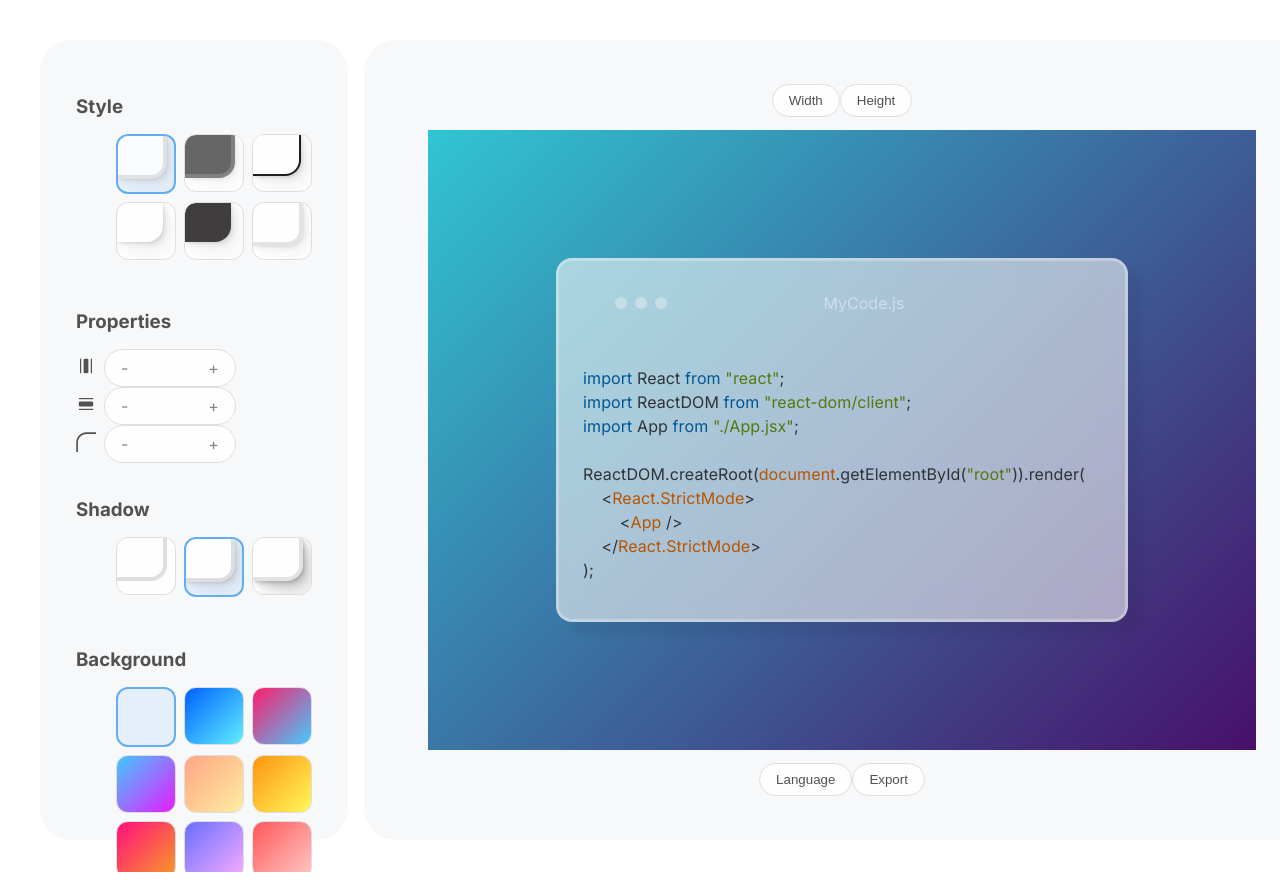
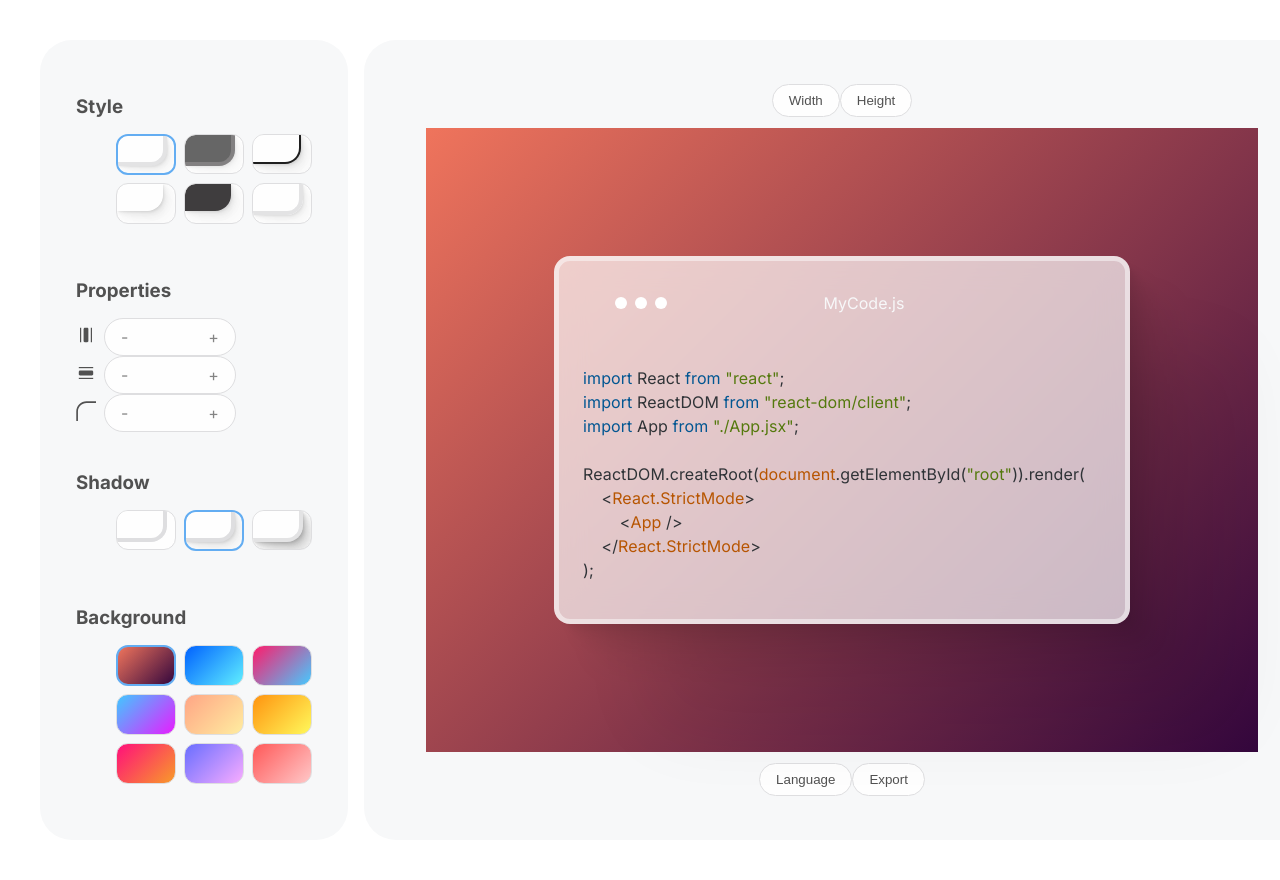
Before and after one commit to AustinChiatto/crumb, a React (Vite) app: page /code-to-img in a window 1280 px wide. Shown: the top 880 px of the page. Built offline with nearby package versions, Linux system fonts and the light colour scheme.

Commit message:
hooked up box shadow options

```diff
--- a/src/CodeToImgContext.jsx
+++ b/src/CodeToImgContext.jsx
@@ -17,23 +17,99 @@ export function useUpdateValues() {
 }
 
 export function CodeToImgProvider({ children }) {
-    // default values
-    const containerStyle = 1;
-    const propPaddingInline = 1;
-    const propPaddingBlock = 1;
-    const propBorderRadius = 1;
-    const shadowStyle = 1;
-    const backgroundStyle = 1;
-    // state of image based on values set in sidebar of codeToImg tool
-    const [inputValue, setInputValue] = useState([containerStyle, propPaddingInline, propPaddingBlock, propBorderRadius, shadowStyle, backgroundStyle]);
+    // default state for container style
+    // ===========================
+    const [containerStyleState, setContainerStyleState] = useState([
+        { key: 0, index: 0, active: true, icon: true, customStyle: { opacity: "0.85", background: "#fefefe", borderRight: "0.25rem solid #dedee0", borderBottom: "0.25rem solid #dedee0" }, containerStyle: { background: "rgba(254,254,254,0.7)", border: "0.33rem solid rgba(254,254,254,0.5)", backdropFilter: "blur(1rem)" } },
+        { key: 1, index: 1, active: false, icon: true, customStyle: { opacity: "0.65", background: "#151515", borderRight: "0.25rem solid #3f3d3e", borderBottom: "0.25rem solid #3f3d3e" }, containerStyle: { background: "rgba(35,35,35,0.9)", border: "0.33rem solid #a5aab330", backdropFilter: "blur(1rem)" } },
+        { key: 2, index: 2, active: false, icon: true, customStyle: { background: "#fefefe", borderRight: "0.125rem solid #1e1e1e", borderBottom: "0.125rem solid #1e1e1e" }, containerStyle: { background: "#F7F8F999", border: "0.250rem solid #3f3d3e", backdropFilter: "blur(1rem)" } },
+        { key: 3, index: 3, active: false, icon: true, customStyle: {}, containerStyle: { background: "rgba(254,254,254,0.7)", border: "none" } },
+        { key: 4, index: 4, active: false, icon: true, customStyle: { background: "#3f3d3e" }, containerStyle: { background: "rgba(35,35,35,0.86)", border: "none" } },
+        { key: 5, index: 5, active: false, icon: true, customStyle: { opacity: "0.85", borderRight: "0.25rem solid #dedee0", borderBottom: "0.25rem solid #dedee0" }, containerStyle: { background: "#F7F8F999", border: "none", backdropFilter: "blur(1rem)" } },
+    ]);
 
-    // toggle active state for clicked value
-    // update property numerical values
-    function updateValues(index, active) {}
+    const handleContainerStyle = (optionId) => {
+        const updateUserOption = containerStyleState.map((option) => ({
+            ...option,
+            active: option.index === optionId,
+        }));
+        setContainerStyleState(updateUserOption);
+    };
+
+    // default state for shadow style
+    // ===========================
+    const [containerShadowState, setContainerShadowState] = useState([
+        {
+            key: 0,
+            index: 0,
+            active: false,
+            icon: true,
+            customStyle: { opacity: "1", background: "#fefefe", borderRight: "0.25rem solid #dedee0", borderBottom: "0.25rem solid #dedee0", boxShadow: "none" },
+            shadowStyle: { boxShadow: "none" },
+        },
+        {
+            key: 1,
+            index: 1,
+            active: true,
+            icon: true,
+            customStyle: { opacity: "1", background: "#fefefe", borderRight: "0.25rem solid #dedee0", borderBottom: "0.25rem solid #dedee0" },
+            shadowStyle: { boxShadow: `2.8px 2.8px 2.2px rgba(0, 0, 0, 0.02), 6.7px 6.7px 5.3px rgba(0, 0, 0, 0.028), 12.5px 12.5px 10px rgba(0, 0, 0, 0.035), 22.3px 22.3px 17.9px rgba(0, 0, 0, 0.042), 41.8px 41.8px 33.4px rgba(0, 0, 0, 0.05), 100px 100px 80px rgba(0, 0, 0, 0.07)` },
+        },
+        {
+            key: 2,
+            index: 2,
+            active: false,
+            icon: true,
+            customStyle: { opacity: "0.85", background: "#fefefe", borderRight: "0.25rem solid #dedee0", borderBottom: "0.25rem solid #dedee0", boxShadow: `0.4px 0.4px 0.7px rgba(0, 0, 0, 0.023), 0.8px 0.9px 1.5px rgba(0, 0, 0, 0.041), 1.4px 1.4px 2.5px rgba(0, 0, 0, 0.054), 2.1px 2.2px 3.8px rgba(0, 0, 0, 0.064), 3px 3.1px 5.5px rgba(0, 0, 0, 0.07), 4.3px 4.4px 7.8px rgba(0, 0, 0, 0.074), 6px 6.3px 11.1px rgba(0, 0, 0, 0.075), 8.8px 9.1px 16.1px rgba(0, 0, 0, 0.074), 13.5px 14.1px 24.8px rgba(0, 0, 0, 0.072), 24px 25px 44px rgba(0, 0, 0, 0.07)` },
+            shadowStyle: { boxShadow: `0.4px 0.4px 0.7px rgba(0, 0, 0, 0.023), 0.8px 0.9px 1.5px rgba(0, 0, 0, 0.041), 1.4px 1.4px 2.5px rgba(0, 0, 0, 0.054), 2.1px 2.2px 3.8px rgba(0, 0, 0, 0.064), 3px 3.1px 5.5px rgba(0, 0, 0, 0.07), 4.3px 4.4px 7.8px rgba(0, 0, 0, 0.074), 6px 6.3px 11.1px rgba(0, 0, 0, 0.075), 8.8px 9.1px 16.1px rgba(0, 0, 0, 0.074), 13.5px 14.1px 24.8px rgba(0, 0, 0, 0.072), 24px 25px 44px rgba(0, 0, 0, 0.07)` },
+        },
+    ]);
+
+    const handleContainerShadow = (optionId) => {
+        const updateUserOption = containerShadowState.map((option) => ({
+            ...option,
+            active: option.index === optionId,
+        }));
+        setContainerShadowState(updateUserOption);
+    };
+
+    // default state for background styles
+    // ===========================
+    const [backgroundStyleState, setBackgroundStyleState] = useState([
+        { key: 0, index: 0, active: true, backgroundStyle: "linear-gradient(135deg, #ef745c 0%, #34073d 100%)" },
+        { key: 1, index: 1, active: false, backgroundStyle: "linear-gradient(135deg, #0061ff 0%, #60efff 100%)" },
+        { key: 2, index: 2, active: false, backgroundStyle: "linear-gradient(135deg, #ff1b6b 0%, #45caff 100%)" },
+        { key: 3, index: 3, active: false, backgroundStyle: "linear-gradient(135deg, #40c9ff 0%, #e81cff 100%)" },
+        { key: 4, index: 4, active: false, backgroundStyle: "linear-gradient(135deg, #ffa585 0%, #ffeda0 100%)" },
+        { key: 5, index: 5, active: false, backgroundStyle: "linear-gradient(135deg, #ff930f 0%, #fff95b 100%)" },
+        { key: 6, index: 6, active: false, backgroundStyle: "linear-gradient(135deg, #ff0f7b 0%, #f89b29 100%)" },
+        { key: 7, index: 7, active: false, backgroundStyle: "linear-gradient(135deg, #696eff 0%, #f8acff 100%)" },
+        { key: 8, index: 8, active: false, backgroundStyle: "linear-gradient(135deg, #ff5858 0%, #ffc8c8 100%)" },
+    ]);
+
+    const handleBackground = (optionId) => {
+        const updateUserOption = backgroundStyleState.map((option) => ({
+            ...option,
+            active: option.index === optionId,
+        }));
+        setBackgroundStyleState(updateUserOption);
+    };
+
+    const contextValues = {
+        containerStyles: containerStyleState,
+        BoxShadowStyles: containerShadowState,
+        backgroundStyles: backgroundStyleState,
+    };
+
+    const contextUpdate = {
+        handleContainerStyle: handleContainerStyle,
+        handleContainerShadow: handleContainerShadow,
+        handleBackground: handleBackground,
+    };
 
     return (
-        <codeToImgContext.Provider value={"value"}>
-            <updateValuesContext.Provider value={"value"}>{children}</updateValuesContext.Provider>
+        <codeToImgContext.Provider value={contextValues}>
+            <updateValuesContext.Provider value={contextUpdate}>{children}</updateValuesContext.Provider>
         </codeToImgContext.Provider>
     );
 }
--- a/src/components/CodeToImg/Output/OutputDisplay/RenderedImage/RenderedHeader/RenderedHeader.module.scss
+++ b/src/components/CodeToImg/Output/OutputDisplay/RenderedImage/RenderedHeader/RenderedHeader.module.scss
@@ -3,7 +3,7 @@
 
 // container
 .Header {
-    color: #F7F8F980;
+    color: #F7F8F9;
     @include m.flex(flex-start, center);
     margin-bottom: 1rem;
 }
@@ -22,7 +22,7 @@
     width: 0.75rem;
     aspect-ratio: 1/1;
     border-radius: 50%;
-    background: #F7F8F960;
+    background: #Fff;
 }
 
 .BrowserButton + .BrowserButton {
--- a/src/components/CodeToImg/Output/OutputDisplay/RenderedImage/RenderedImage.jsx
+++ b/src/components/CodeToImg/Output/OutputDisplay/RenderedImage/RenderedImage.jsx
@@ -1,19 +1,30 @@
+// context
+import { useCodeToImg } from "../../../../../CodeToImgContext";
+
 // components
 import RenderedHeader from "./RenderedHeader/RenderedHeader";
 import UserInput from "./UserInput/UserInput";
 
 // styles
 import styles from "./RenderedImage.module.scss";
-import ButtonPrimary from "../../../../global/ButtonPrimary/ButtonPrimary";
 
 export default function RenderedImage({ toImageRef }) {
+    const { containerStyles, BoxShadowStyles, backgroundStyles } = useCodeToImg();
+
+    const containerMatch = containerStyles.find((e) => e.active);
+    const shadowMatch = BoxShadowStyles.find((e) => e.active);
+    const backgroundMatch = backgroundStyles.find((e) => e.active);
+
     return (
         <div
             ref={toImageRef}
             className={styles.RenderedImage}
-            style={{}}
+            style={{ background: `${backgroundMatch.backgroundStyle}` }}
         >
-            <div className={styles.CodeContainer}>
+            <div
+                className={styles.CodeContainer}
+                style={{ ...containerMatch.containerStyle, boxShadow: `${shadowMatch.shadowStyle.boxShadow}` }}
+            >
                 <RenderedHeader />
                 <UserInput />
             </div>
--- a/src/components/CodeToImg/Output/OutputDisplay/RenderedImage/RenderedImage.module.scss
+++ b/src/components/CodeToImg/Output/OutputDisplay/RenderedImage/RenderedImage.module.scss
@@ -14,9 +14,8 @@
 // ===========================
 .CodeContainer {
     border-radius: 1rem;
-    border: 3px solid #F7F8F950;
     background: #F7F8F998;
-    box-shadow: 14px 13px 10px 0px rgba(0, 0, 0, 0.06);
+    // box-shadow: 14px 13px 10px 0px rgba(0, 0, 0, 0.06);
     backdrop-filter: blur(14px);
     padding: 1rem;
     padding-right: 2rem;
--- a/src/components/CodeToImg/Sidebar/OptionButton/OptionButton.jsx
+++ b/src/components/CodeToImg/Sidebar/OptionButton/OptionButton.jsx
@@ -1,15 +1,16 @@
 // styles
 import styles from "./OptionButton.module.scss";
 
-export default function OptionButton({ index, icon, background, customStyle, isActive }) {
+export default function OptionButton({ index, icon, background, customStyle, isActive, updateInput }) {
     return (
         <li
             className={styles.Option}
             id={index}
             style={{
-                background: isActive ? "#e5eff9" : `${background}`,
+                background: background ? `${background}` : "",
                 border: isActive ? "0.125rem solid #63adf2" : "0.0625rem solid #DEDEE0",
             }}
+            onClick={() => updateInput(index)}
         >
             {icon ? (
                 <div
--- a/src/components/CodeToImg/Sidebar/OptionButton/OptionButton.module.scss
+++ b/src/components/CodeToImg/Sidebar/OptionButton/OptionButton.module.scss
@@ -7,7 +7,7 @@
     border: 0.0625rem solid $color-btn-border;
     border-radius: calc($border-radius / 2);
     @include m.flex(center, center);
-    height: 3.5rem;
+    aspect-ratio: 1.5/1;
     transition: all 150ms cubic-bezier(0.21, 0.45, 0.49, 0.83);
     position: relative;
     overflow: hidden;
--- a/src/components/CodeToImg/Sidebar/Sidebar.jsx
+++ b/src/components/CodeToImg/Sidebar/Sidebar.jsx
@@ -1,3 +1,6 @@
+// context
+import { useCodeToImg, useUpdateValues } from "../../../CodeToImgContext";
+
 // styles
 import SnippetProperty from "../../SnippetEditor/SnippetInput/SnippetProperty/SnippetProperty";
 import styles from "./Sidebar.module.scss";
@@ -10,32 +13,8 @@ import iconFontSize from "../../../assets/icons/icon_font-size.svg";
 import OptionButton from "./OptionButton/OptionButton";
 
 export default function Sidebar() {
-    const containerStyleOptions = [
-        { key: 0, index: 0, active: true, icon: true, customStyle: { opacity: "0.85", background: "#fefefe", borderRight: "0.25rem solid #dedee0", borderBottom: "0.25rem solid #dedee0" } },
-        { key: 1, index: 1, active: false, icon: true, customStyle: { opacity: "0.65", background: "#151515", borderRight: "0.25rem solid #3f3d3e", borderBottom: "0.25rem solid #3f3d3e" } },
-        { key: 2, index: 2, active: false, icon: true, customStyle: { background: "#fefefe", borderRight: "0.125rem solid #1e1e1e", borderBottom: "0.125rem solid #1e1e1e" } },
-        { key: 3, index: 3, active: false, icon: true, customStyle: {} },
-        { key: 4, index: 4, active: false, icon: true, customStyle: { background: "#3f3d3e" } },
-        { key: 5, index: 5, active: false, icon: true, customStyle: { opacity: "0.85", borderRight: "0.25rem solid #dedee0", borderBottom: "0.25rem solid #dedee0" } },
-    ];
-
-    const containerShadowOptions = [
-        { key: 0, index: 0, active: false, icon: true, customStyle: { opacity: "1", background: "#fefefe", borderRight: "0.25rem solid #dedee0", borderBottom: "0.25rem solid #dedee0", boxShadow: "none" } },
-        { key: 1, index: 1, active: true, icon: true, customStyle: { opacity: "1", background: "#fefefe", borderRight: "0.25rem solid #dedee0", borderBottom: "0.25rem solid #dedee0" } },
-        { key: 2, index: 2, active: false, icon: true, customStyle: { opacity: "0.85", background: "#fefefe", borderRight: "0.25rem solid #dedee0", borderBottom: "0.25rem solid #dedee0", boxShadow: `0.4px 0.4px 0.7px rgba(0, 0, 0, 0.023), 0.8px 0.9px 1.5px rgba(0, 0, 0, 0.041), 1.4px 1.4px 2.5px rgba(0, 0, 0, 0.054), 2.1px 2.2px 3.8px rgba(0, 0, 0, 0.064), 3px 3.1px 5.5px rgba(0, 0, 0, 0.07), 4.3px 4.4px 7.8px rgba(0, 0, 0, 0.074), 6px 6.3px 11.1px rgba(0, 0, 0, 0.075), 8.8px 9.1px 16.1px rgba(0, 0, 0, 0.074), 13.5px 14.1px 24.8px rgba(0, 0, 0, 0.072), 24px 25px 44px rgba(0, 0, 0, 0.07)` } },
-    ];
-
-    const imageBackgroundOptions = [
-        { key: 0, index: 0, active: true, backgroundStyle: "linear-gradient(135deg, #00ff87 0%, #60efff 100%)" },
-        { key: 1, index: 1, active: false, backgroundStyle: "linear-gradient(135deg, #0061ff 0%, #60efff 100%)" },
-        { key: 2, index: 2, active: false, backgroundStyle: "linear-gradient(135deg, #ff1b6b 0%, #45caff 100%)" },
-        { key: 3, index: 3, active: false, backgroundStyle: "linear-gradient(135deg, #40c9ff 0%, #e81cff 100%)" },
-        { key: 4, index: 4, active: false, backgroundStyle: "linear-gradient(135deg, #ffa585 0%, #ffeda0 100%)" },
-        { key: 5, index: 5, active: false, backgroundStyle: "linear-gradient(135deg, #ff930f 0%, #fff95b 100%)" },
-        { key: 6, index: 6, active: false, backgroundStyle: "linear-gradient(135deg, #ff0f7b 0%, #f89b29 100%)" },
-        { key: 7, index: 7, active: false, backgroundStyle: "linear-gradient(135deg, #696eff 0%, #f8acff 100%)" },
-        { key: 8, index: 8, active: false, backgroundStyle: "linear-gradient(135deg, #ff5858 0%, #ffc8c8 100%)" },
-    ];
+    const { containerStyles, BoxShadowStyles, backgroundStyles } = useCodeToImg();
+    const { handleContainerStyle, handleContainerShadow, handleBackground } = useUpdateValues();
 
     return (
         <aside className={`${styles.Sidebar} card`}>
@@ -43,13 +22,14 @@ export default function Sidebar() {
             <section className={styles.SidebarSection}>
                 <h3 className={styles.Label}>Style</h3>
                 <ul className={styles.OptionGrid}>
-                    {Object.values(containerStyleOptions).map((e) => (
+                    {Object.values(containerStyles).map((e) => (
                         <OptionButton
                             key={e.key}
                             index={e.index}
                             isActive={e.active}
                             icon={e.icon}
                             customStyle={e.customStyle}
+                            updateInput={handleContainerStyle}
                         />
                     ))}
                 </ul>
@@ -65,13 +45,14 @@ export default function Sidebar() {
             <section className={styles.SidebarSection}>
                 <h3 className={styles.Label}>Shadow</h3>
                 <ul className={styles.OptionGrid}>
-                    {Object.values(containerShadowOptions).map((e) => (
+                    {Object.values(BoxShadowStyles).map((e) => (
                         <OptionButton
                             key={e.key}
                             index={e.index}
                             isActive={e.active}
                             icon={e.icon}
                             customStyle={e.customStyle}
+                            updateInput={handleContainerShadow}
                         />
                     ))}
                 </ul>
@@ -81,7 +62,7 @@ export default function Sidebar() {
             <section className={styles.SidebarSection}>
                 <h3 className={styles.Label}>Background</h3>
                 <ul className={styles.OptionGrid}>
-                    {Object.values(imageBackgroundOptions).map((e) => (
+                    {backgroundStyles.map((e) => (
                         <OptionButton
                             key={e.key}
                             index={e.index}
@@ -89,6 +70,7 @@ export default function Sidebar() {
                             icon={e.icon}
                             background={e.backgroundStyle}
                             customStyle={e.customStyle}
+                            updateInput={handleBackground}
                         />
                     ))}
                 </ul>
```
